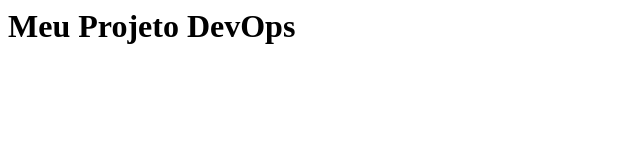
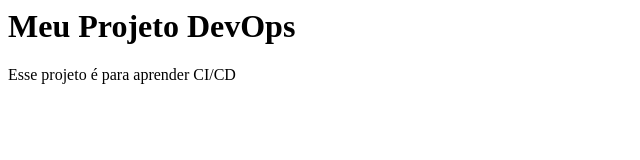
Before and after one commit to Anderdoug/meu-projeto-devops, a plain HTML site: page index.html in a window 1280 px wide. Shown: the whole page, without its empty margins (0-640 px from the left). Drawn offline with Linux system fonts and the light colour scheme.

Commit message:
docs: adiciona descrição do projeto

```diff
--- a/index.html
+++ b/index.html
@@ -1 +1,2 @@
 <h1>Meu Projeto DevOps</h1>
+<p>Esse projeto é para aprender CI/CD</p>
```
